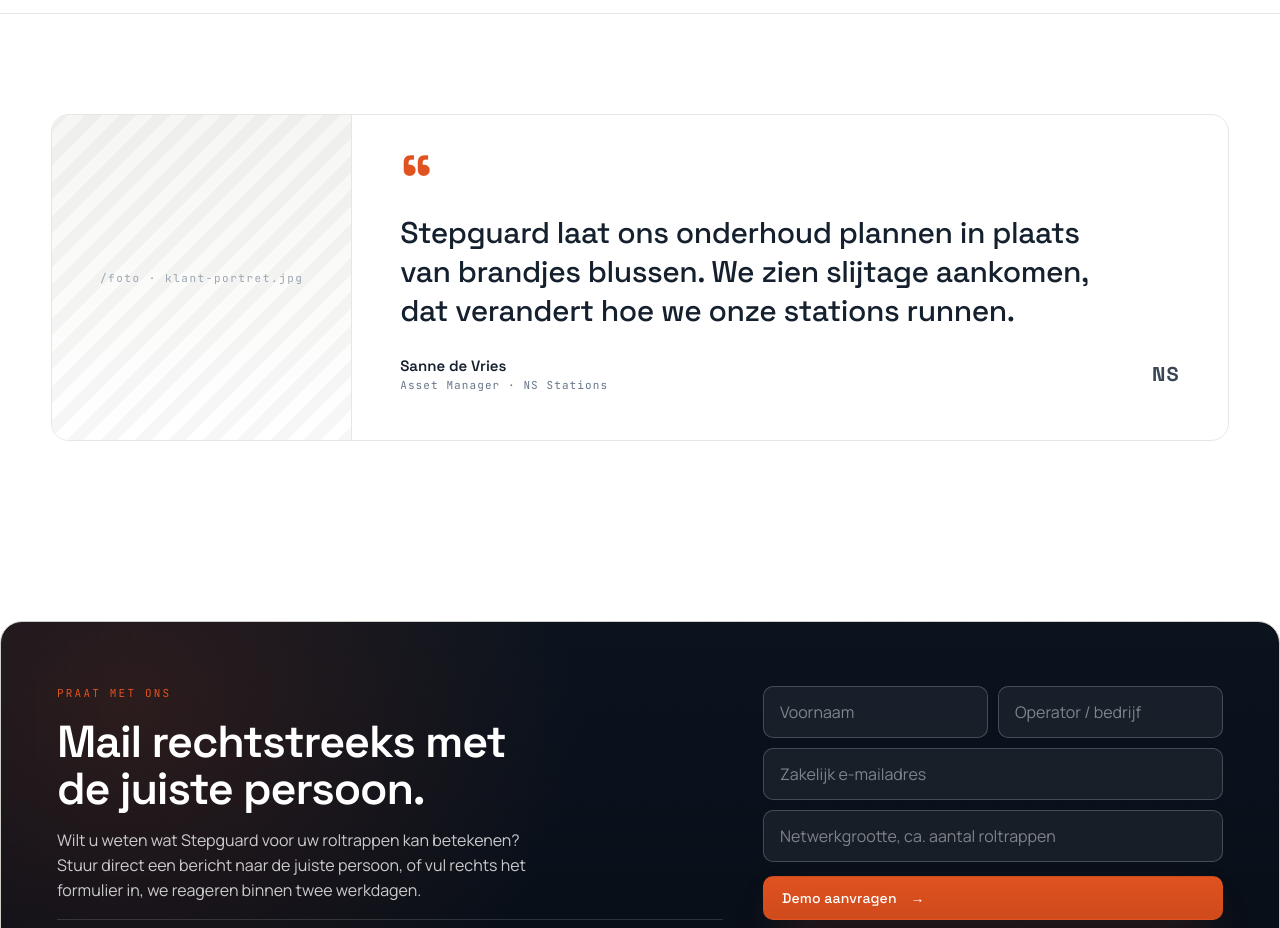
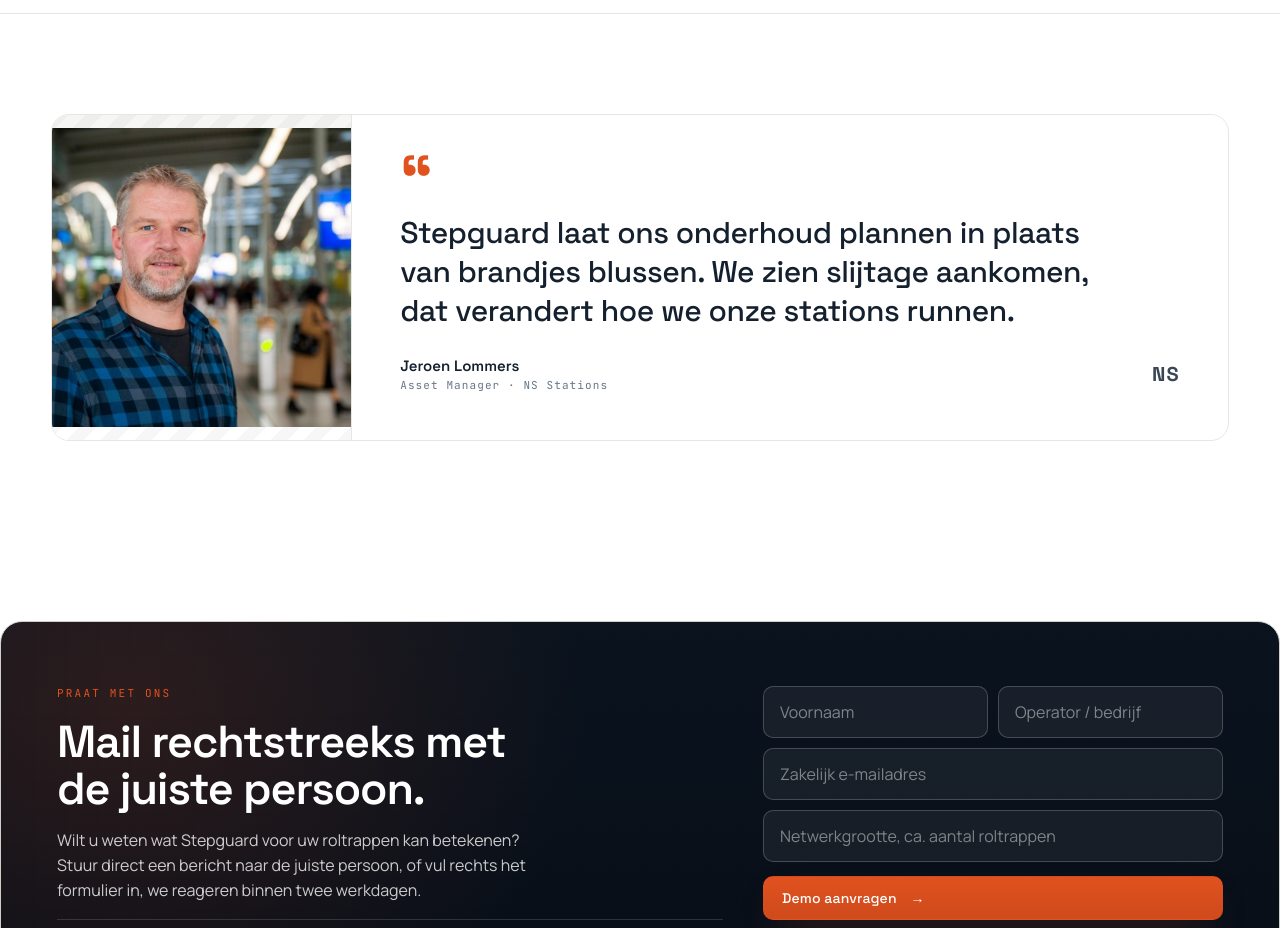
Before and after one commit to cj4ffqdnzr-sketch/Stepguard-Website-with-company-logo-s, a plain HTML site: page index.html in a window 1280 px wide. Shown: the part 7060-7988 px from the top of the page. Drawn offline with nearby package versions, Linux system fonts and the light colour scheme.

Commit message:
Update index.html

```diff
--- a/index.html
+++ b/index.html
@@ -1737,14 +1737,14 @@
   <div class="wrap">
     <div class="quote-card reveal">
       <div class="quote-photo">
-        <span class="ph" data-i18n="quote_ph">/foto · klant-portret.jpg</span>
+ <img src="images/team/Jeroen.jpeg" alt="Sensor unit" class="gallery-img">
       </div>
       <div class="quote-body">
         <div class="mark">&ldquo;</div>
         <blockquote data-i18n="quote_text">Stepguard laat ons onderhoud plannen in plaats van brandjes blussen. We zien slijtage aankomen, dat verandert hoe we onze stations runnen.</blockquote>
         <div class="by">
           <div>
-            <div class="nm">Sanne de Vries</div>
+            <div class="nm">Jeroen Lommers</div>
             <div class="ti" data-i18n="quote_role">Asset Manager · NS Stations</div>
           </div>
           <div class="quote-logo">NS</div>
```
